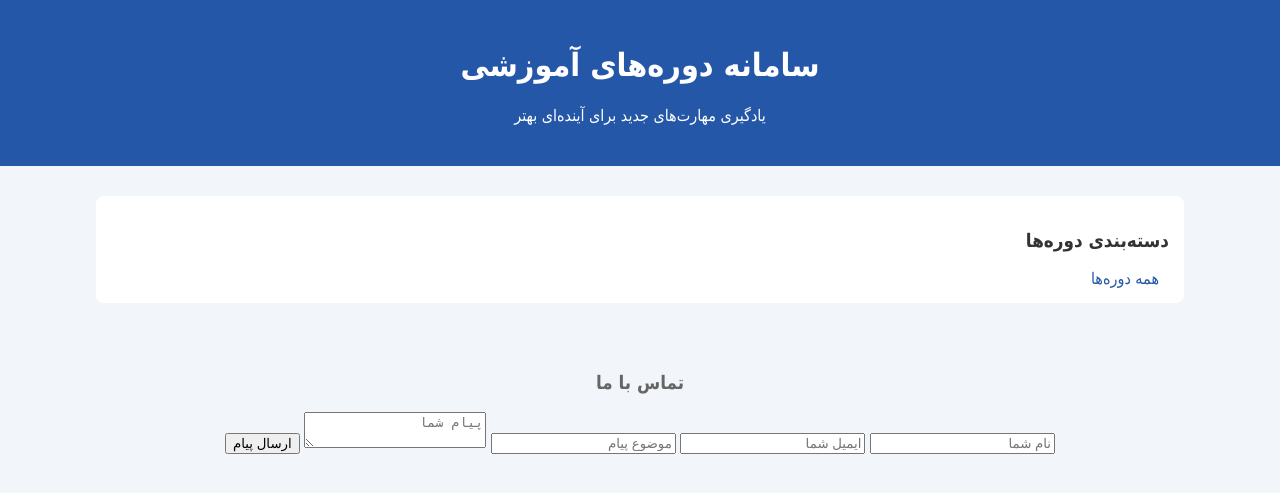
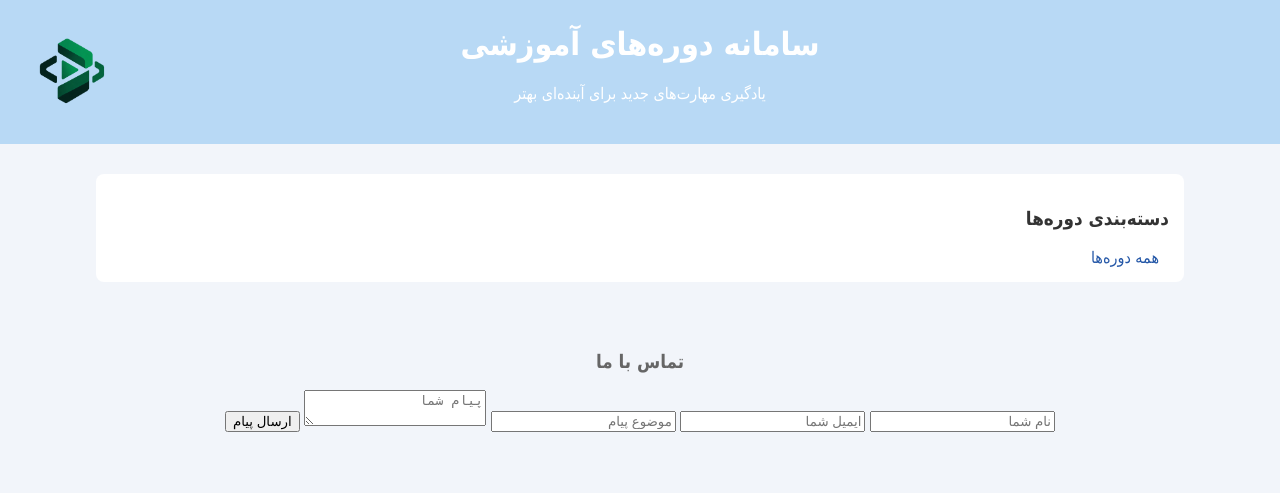
Before and after one commit to vhinas07-rgb/schoolpj, a Django app: page / in a window 1280 px wide. Shown: the top 493 px of the page. Run offline with Django 5.2, Linux system fonts and the light colour scheme; data that the repository does not hold is empty; parts of the project's set-up code (start-up, migrations or seed data) failed here and were passed over.

Commit message:
add header logo

```diff
--- a/templates/base.html
+++ b/templates/base.html
@@ -11,6 +11,9 @@
     </title>
 
     <style>
+      *{
+        box-sizing: border-box;
+      }
       body {
         font-family: Tahoma, sans-serif;
         background-color: #f2f5fa;
@@ -19,10 +22,24 @@
       }
 
       header {
-        background-color: #2457a7;
+        position: relative;
+        background-color: #b8d9f5;
         color: white;
         text-align: center;
         padding: 25px;
+      }
+
+      header h1 {
+        margin-top: 0;
+      }
+      .site-logo {
+        position: absolute;
+        top: 50%;
+        left: 20px;
+        transform: translateY(-50%);
+        width: 100px;
+        height: 100px;
+        object-fit: contain;
       }
 
       .container {
@@ -66,7 +83,27 @@
         text-decoration: none;
         border-radius: 5px;
       }
+      nav {
+        background-color: #183f7a;
+        padding: 12px 20px;
+        display: flex;
+        justify-content: center;
+        gap: 25px;
+        flex-wrap: wrap;
+      }
 
+      nav a {
+        color: white;
+        text-decoration: none;
+      }
+
+      nav a:hover {
+        color: #c9dcff;
+      }
+
+      main {
+        min-height: 60vh;
+      }
       footer {
         text-align: center;
         padding: 20px;
@@ -77,6 +114,8 @@
 
   <body>
     <header>
+      <img src="{% static 'img/logo/Logo.png' %}" alt="لوگوی آموزش‌یار" class="site-logo" />
+
       <h1>سامانه دوره‌های آموزشی</h1>
       <p>یادگیری مهارت‌های جدید برای آینده‌ای بهتر</p>
     </header>
```
Also changed, not shown: schoolpj/static/img/logo/Logo.png (added).
